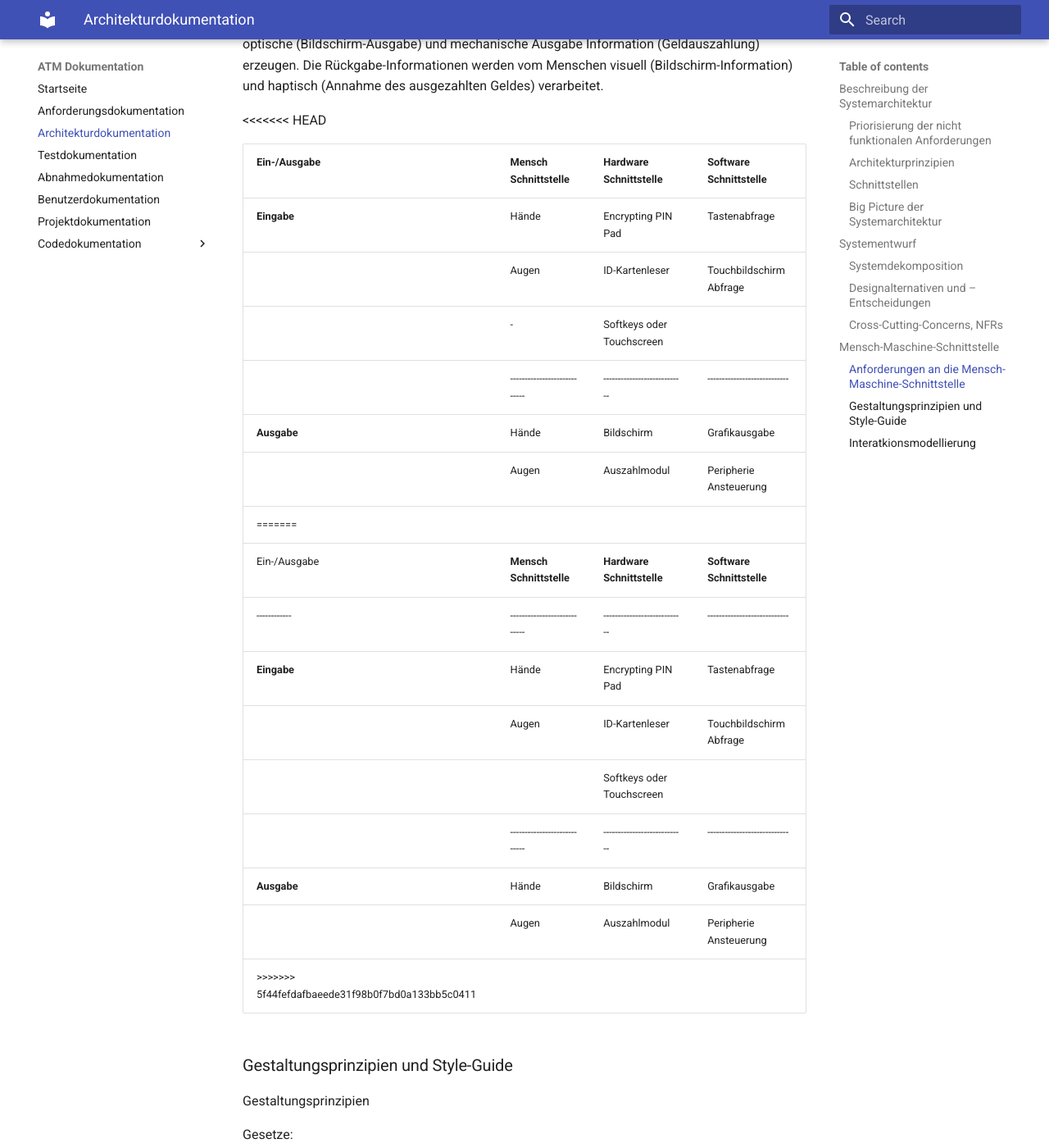
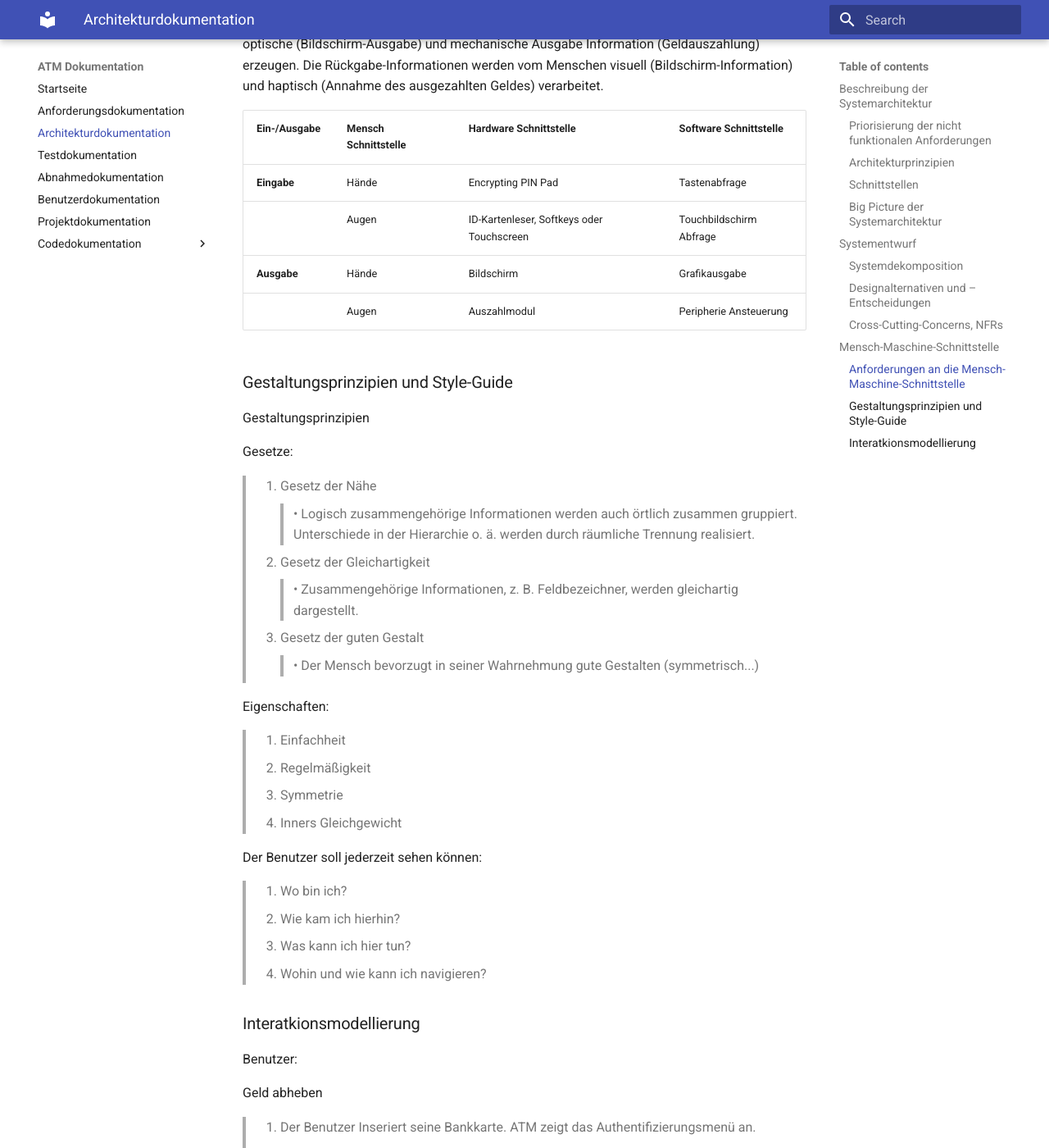
Before and after one commit to Halfpipe-SD/ATM, an MkDocs documentation site: the page built from docs/docs/architecture-docs.md, in a window 1280 px wide and 1400 px high, scrolled down 1421 px. Shown: the whole window at 82% size. Built offline with MkDocs 1.6.1 and Material for MkDocs 9.7.7, drawn with Linux system fonts in a browser that asks for light colours; some of the changed text lies outside the part shown.

Commit message:
Fixed typo

```diff
--- a/docs/docs/architecture-docs.md
+++ b/docs/docs/architecture-docs.md
@@ -22,7 +22,7 @@
 
 - UI mit den Java-Swing GUI Bibliotheken
 - `KeypadListener.java` für Kommunikationsschnittstelle zwischen dem Tastenfeld und dem Bildschirm Objekt
-- `ATMListener.java` ist die Schnittstelle zum Haupt-ATM-Objekt, in der Aktionen wie ein Wechsel in einen anderen Modus oder das Betätigen der Enter-Taste behandelt werden
+- `ATMListener.java` ist die Schnittstelle zum Haupt-ATM-Objekt, in der Aktionen, wie ein Wechsel in einen anderen Modus oder das Betätigen der Enter-Taste behandelt werden
 
 ### Big Picture der Systemarchitektur
 
@@ -43,26 +43,13 @@
 Die Mensch-Maschine-Schnittstelle, oder auch Benutzerschnittstelle, bezieht sich auf die Kommunikation zwischen einem Nutzer (Mensch) und dem Geldautomaten (Maschine).
 Der Mensch gibt mit seinen Aktoren (Händen) eine Eingabe-Information an die Peripherieeinheiten des Geldautomaten, welche eine digitale Information an die Recheneinheit des Geldautomaten weiterleiten. Die von der Recheneinheit entgegengenommene Information wird mittels der aufgespielten Software verarbeitet und eine Ausgabe-Information wird erzeugt. Die Recheneinheit steuert digital die Peripherieeinheiten des Geldautomaten an, welche eine optische (Bildschirm-Ausgabe) und mechanische Ausgabe Information (Geldauszahlung) erzeugen. Die Rückgabe-Informationen werden vom Menschen visuell (Bildschirm-Information) und haptisch (Annahme des ausgezahlten Geldes) verarbeitet.
 
-<<<<<<< HEAD
 
-| Ein-/Ausgabe | **Mensch Schnittstelle**     | **Hardware Schnittstelle**   | **Software Schnittstelle**   |
-| ------------ | ---------------------------- | ---------------------------- | ---------------------------- |
-| **Eingabe**  | Hände                        | Encrypting PIN Pad           | Tastenabfrage                |
-|              | Augen                        | ID-Kartenleser               | Touchbildschirm Abfrage      |
-|              | -                            | Softkeys oder Touchscreen    |                              |
-|              | ---------------------------- | ---------------------------- | ---------------------------- |
-| **Ausgabe**  | Hände                        | Bildschirm                   | Grafikausgabe                |
-|              | Augen                        | Auszahlmodul                 | Peripherie Ansteuerung       |
-=======
-| Ein-/Ausgabe | **Mensch Schnittstelle**     | **Hardware Schnittstelle**   | **Software Schnittstelle**   |
-| ------------ | ---------------------------- | ---------------------------- | ---------------------------- |
-| **Eingabe**  | Hände                        | Encrypting PIN Pad           | Tastenabfrage                |
-|              | Augen                        | ID-Kartenleser               | Touchbildschirm Abfrage      |
-|              |                              | Softkeys oder Touchscreen    |                              |
-|              | ---------------------------- | ---------------------------- | ---------------------------- |
-| **Ausgabe**  | Hände                        | Bildschirm                   | Grafikausgabe                |
-|              | Augen                        | Auszahlmodul                 | Peripherie Ansteuerung       |
->>>>>>> 5f44fefdafbaeede31f98b0f7bd0a133bb5c0411
+| Ein-/Ausgabe | **Mensch Schnittstelle** | **Hardware Schnittstelle**                | **Software Schnittstelle** |
+| ------------ | ------------------------ | ----------------------------------------- | -------------------------- |
+| **Eingabe**  | Hände                    | Encrypting PIN Pad                        | Tastenabfrage              |
+|              | Augen                    | ID-Kartenleser, Softkeys oder Touchscreen | Touchbildschirm Abfrage    |
+| **Ausgabe**  | Hände                    | Bildschirm                                | Grafikausgabe              |
+|              | Augen                    | Auszahlmodul                              | Peripherie Ansteuerung     |
 
 ### Gestaltungsprinzipien und Style-Guide
 
```
